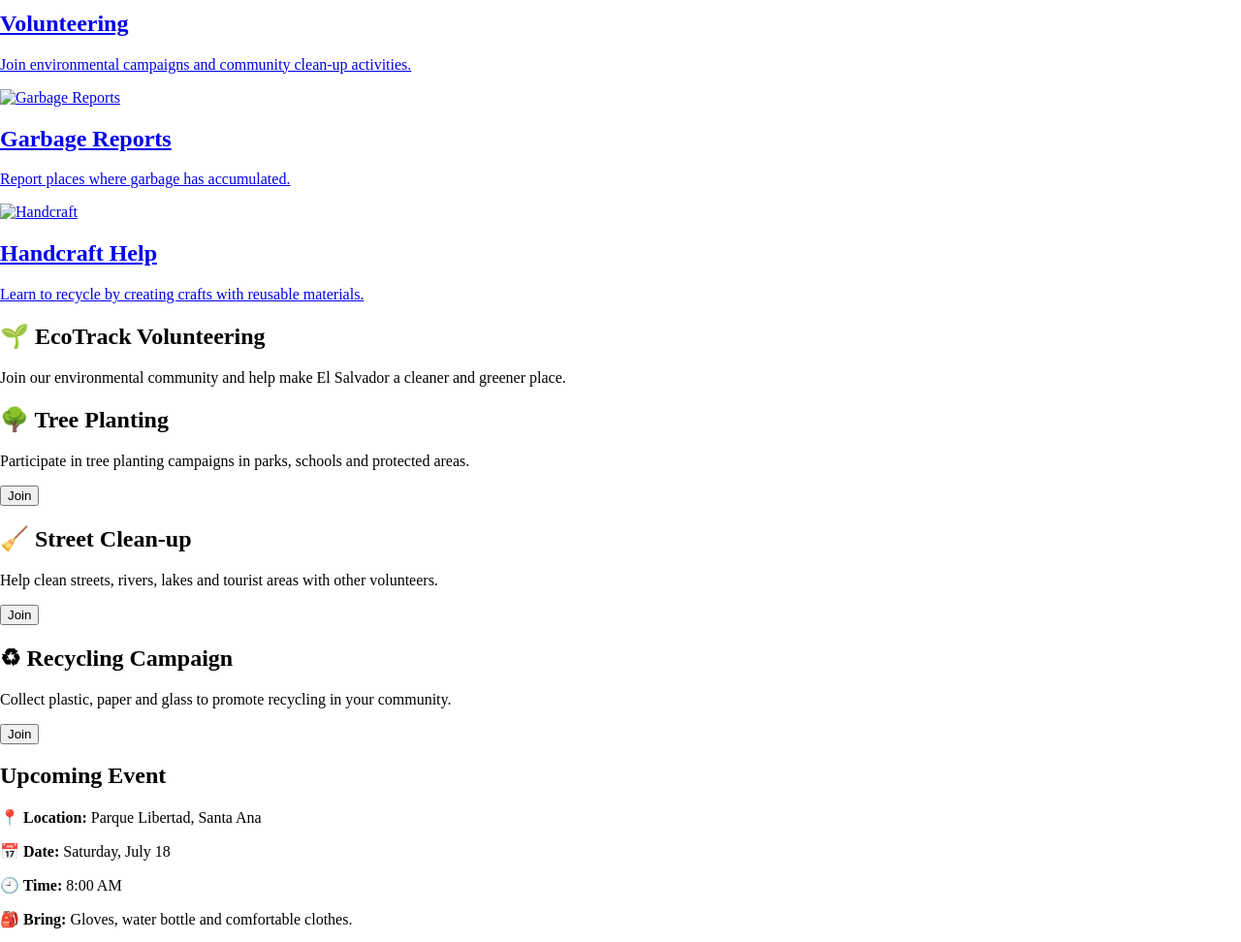
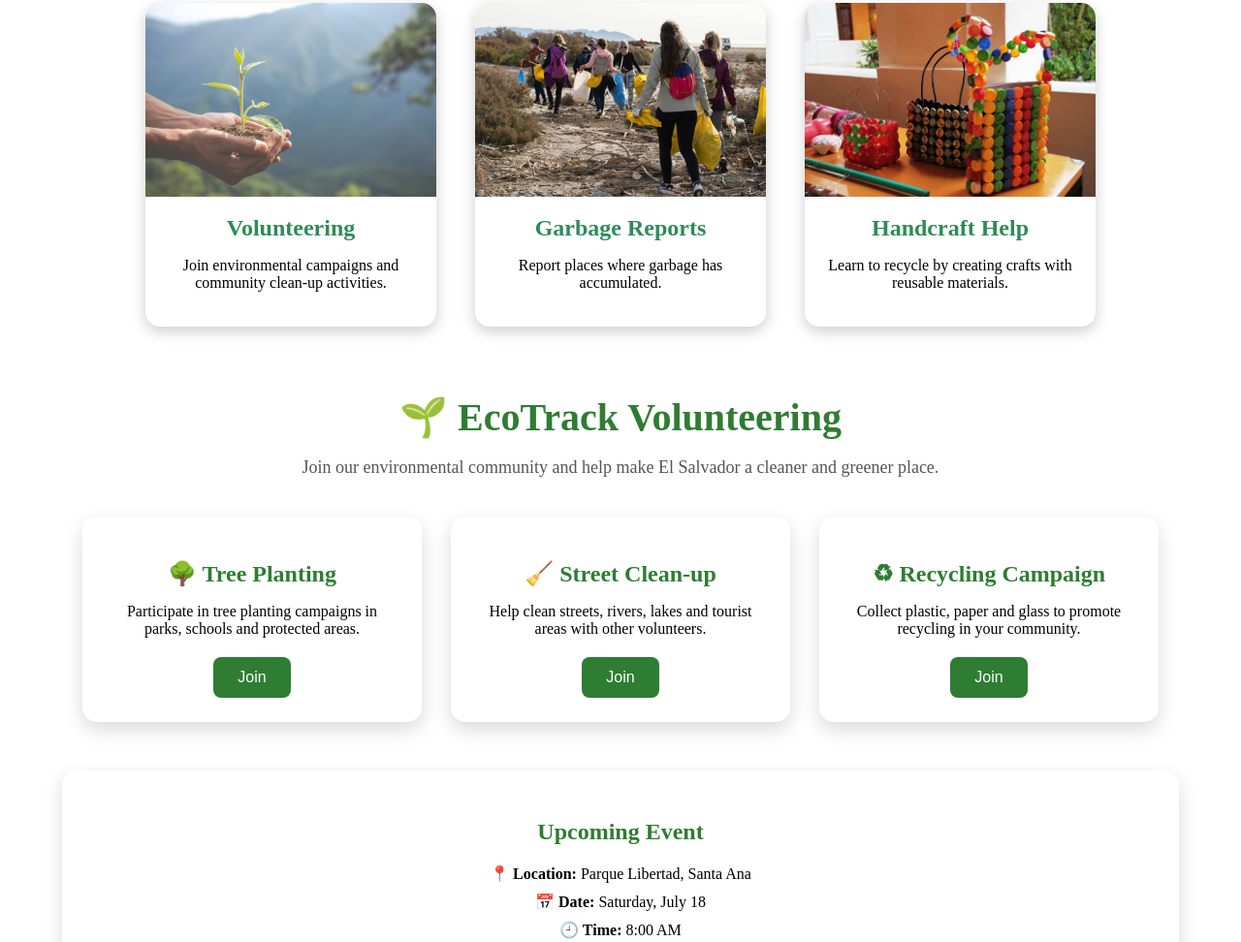
Before and after one commit to Natanael-valdes/Ecotrack, a plain HTML site: page components/Home.html in a window 1280 px wide. Shown: the part 712-1684 px from the top of the page at 97% size. Drawn offline with Linux system fonts and the light colour scheme.

Commit message:
arreglo de home

```diff
--- a/assets/css/styles.css
+++ b/assets/css/styles.css
@@ -407,6 +407,189 @@ input:focus{
 /*-------------------------------Final de ReestorePassword.html---------------------------------------*/
 
 /*-------------------------------Home-----------------------------------------------------------------*/
+
+.bienvenida{
+
+    text-align:center;
+    margin-top:50px;
+}
+
+.bienvenida h1{
+    font-size:45px;
+    color:#2e8b57;
+}
+
+.bienvenida p{
+    font-size:22px;
+    color:#555;
+    margin-top:15px;
+}
+
+/* Contenedor */
+.contenedor-tarjetas{
+    display:flex;
+    justify-content:center;
+    gap:40px;
+    margin-top:60px;
+    flex-wrap:wrap;
+}
+
+/* Tarjetas */
+.tarjeta{
+    width:300px;
+    background:white;
+    border-radius:15px;
+    text-decoration:none;
+    color:black;
+    box-shadow:0 5px 15px rgba(0,0,0,.2);
+    transition:.3s;
+    overflow:hidden;
+}
+
+.tarjeta:hover{
+    transform:scale(1.05);
+}
+
+.tarjeta img{
+    width:100%;
+    height:200px;
+    object-fit:cover;
+}
+
+.tarjeta h2{
+    color:#2e8b57;
+    text-align:center;
+    margin:15px;
+}
+
+.tarjeta p{
+    text-align:center;
+    padding:0 20px 20px;
+}
+/* CARRUSEL */
+
+.carousel{
+    width:70%;
+    margin:30px auto;
+    position:relative;
+    overflow:hidden;
+    border-radius:15px;
+}
+
+.slides{
+    display:flex;
+    transition:transform .5s ease;
+}
+
+.slide{
+    min-width:100%;
+}
+
+.slide img{
+    width:100%;
+    height:430px;
+    object-fit:cover;
+}
+
+.btn{
+    position:absolute;
+    top:50%;
+    transform:translateY(-50%);
+    border:none;
+    background:rgba(0,0,0,.5);
+    color:white;
+    font-size:25px;
+    width:45px;
+    height:45px;
+    cursor:pointer;
+    border-radius:50%;
+}
+
+.prev{
+    left:15px;
+}
+
+.next{
+    right:15px;
+}
+
+.voluntariado{
+    width:90%;
+    margin:70px auto;
+    text-align:center;
+}
+
+.voluntariado h1{
+    color:#2e7d32;
+    font-size:40px;
+    margin-bottom:15px;
+}
+
+.intro{
+    font-size:18px;
+    color:#555;
+    margin-bottom:40px;
+}
+
+.contenedorVoluntariado{
+    display:flex;
+    justify-content:center;
+    gap:30px;
+    flex-wrap:wrap;
+}
+
+.actividad{
+    width:300px;
+    background:white;
+    border-radius:15px;
+    padding:25px;
+    box-shadow:0 8px 20px rgba(0,0,0,.15);
+    transition:.3s;
+}
+
+.actividad:hover{
+    transform:translateY(-8px);
+}
+
+.actividad h2{
+    color:#2e7d32;
+    margin-bottom:15px;
+}
+
+.actividad p{
+    margin-bottom:20px;
+}
+
+.actividad button{
+    background:#2e7d32;
+    color:white;
+    border:none;
+    padding:12px 25px;
+    border-radius:8px;
+    cursor:pointer;
+    font-size:16px;
+}
+
+.actividad button:hover{
+    background:#1b5e20;
+}
+
+.informacion{
+    margin-top:50px;
+    background:white;
+    padding:30px;
+    border-radius:15px;
+    box-shadow:0 8px 20px rgba(0,0,0,.15);
+}
+
+.informacion h2{
+    color:#2e7d32;
+    margin-bottom:20px;
+}
+
+.informacion p{
+    margin:10px 0;
+}
 
 /*---------------------------------FinalHome-----------------------------------------------------------*/
 
@@ -1284,49 +1467,3 @@ input:focus{
 .user-posts-section h3 {
     margin-bottom: 1rem;
 }
-/* CARRUSEL */
-
-.carousel{
-    width:70%;
-    margin:30px auto;
-    position:relative;
-    overflow:hidden;
-    border-radius:15px;
-}
-
-.slides{
-    display:flex;
-    transition:transform .5s ease;
-}
-
-.slide{
-    min-width:100%;
-}
-
-.slide img{
-    width:100%;
-    height:430px;
-    object-fit:cover;
-}
-
-.btn{
-    position:absolute;
-    top:50%;
-    transform:translateY(-50%);
-    border:none;
-    background:rgba(0,0,0,.5);
-    color:white;
-    font-size:25px;
-    width:45px;
-    height:45px;
-    cursor:pointer;
-    border-radius:50%;
-}
-
-.prev{
-    left:15px;
-}
-
-.next{
-    right:15px;
-}
--- a/components/Home.html
+++ b/components/Home.html
@@ -19,7 +19,7 @@
                 <li><a href="handcraftPage.html" class="menu">Handraft Help</a></li>
                 <li><a href="map.html" class="menu">Map</a></li>
                 <li><a href="AboutUs.html" class="menu">About Us</a></li>
-
+                <li><a href="User.html" class="menu active">Profile</a></li>
             </ul>
 
     </header>
@@ -64,7 +64,7 @@
 
     <a href="VolunteerPage.html" class="tarjeta">
 
-        <img src="IMG/beneficios-voluntariado-768x575-1.jpg" alt="Volunteering">
+        <img src="../assets/IMG/story1.jpg" alt="Volunteering">
 
         <h2>Volunteering</h2>
 
@@ -76,7 +76,7 @@
 
     <a href="PostPage.html" class="tarjeta">
 
-        <img src="IMG/what-a-waste-LAC-3.webp" alt="Garbage Reports">
+        <img src="../assets/IMG/limpieza-rio-Andarax-1280x640.jpg" alt="Garbage Reports">
 
         <h2>Garbage Reports</h2>
 
@@ -88,7 +88,7 @@
 
     <a href="handcraftPage.html" class="tarjeta">
 
-        <img src="IMG/images.jpg" alt="Handcraft">
+        <img src="../assets/IMG/images.jpg" alt="Handcraft">
 
         <h2>Handcraft Help</h2>
 
```
Also changed, not shown: components/AboutUs.html (+1 -1 lines), components/User.html (+1 -1 lines), components/handcraftPage.html (+1 -1 lines), components/traacksystem.html (+1 -1 lines).
